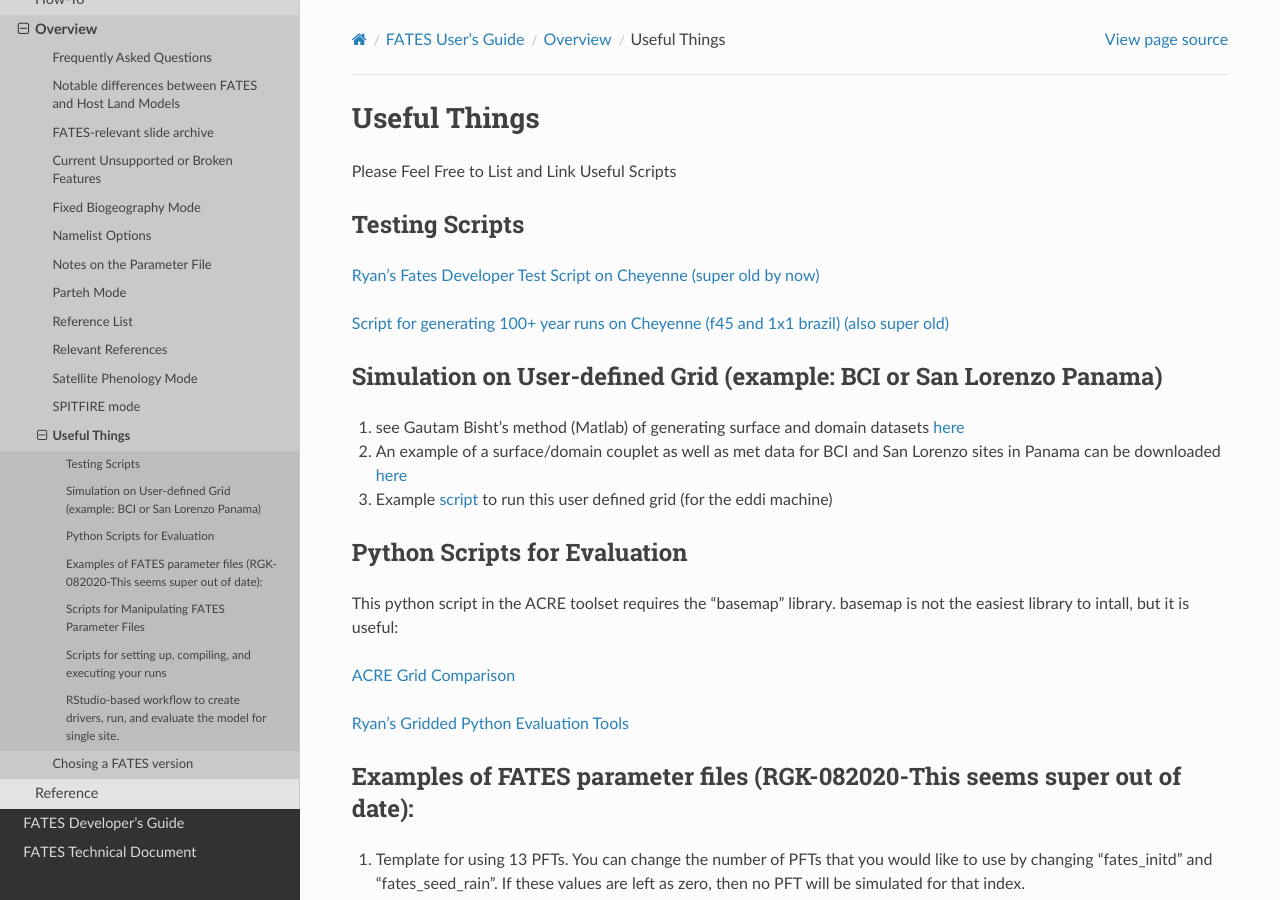
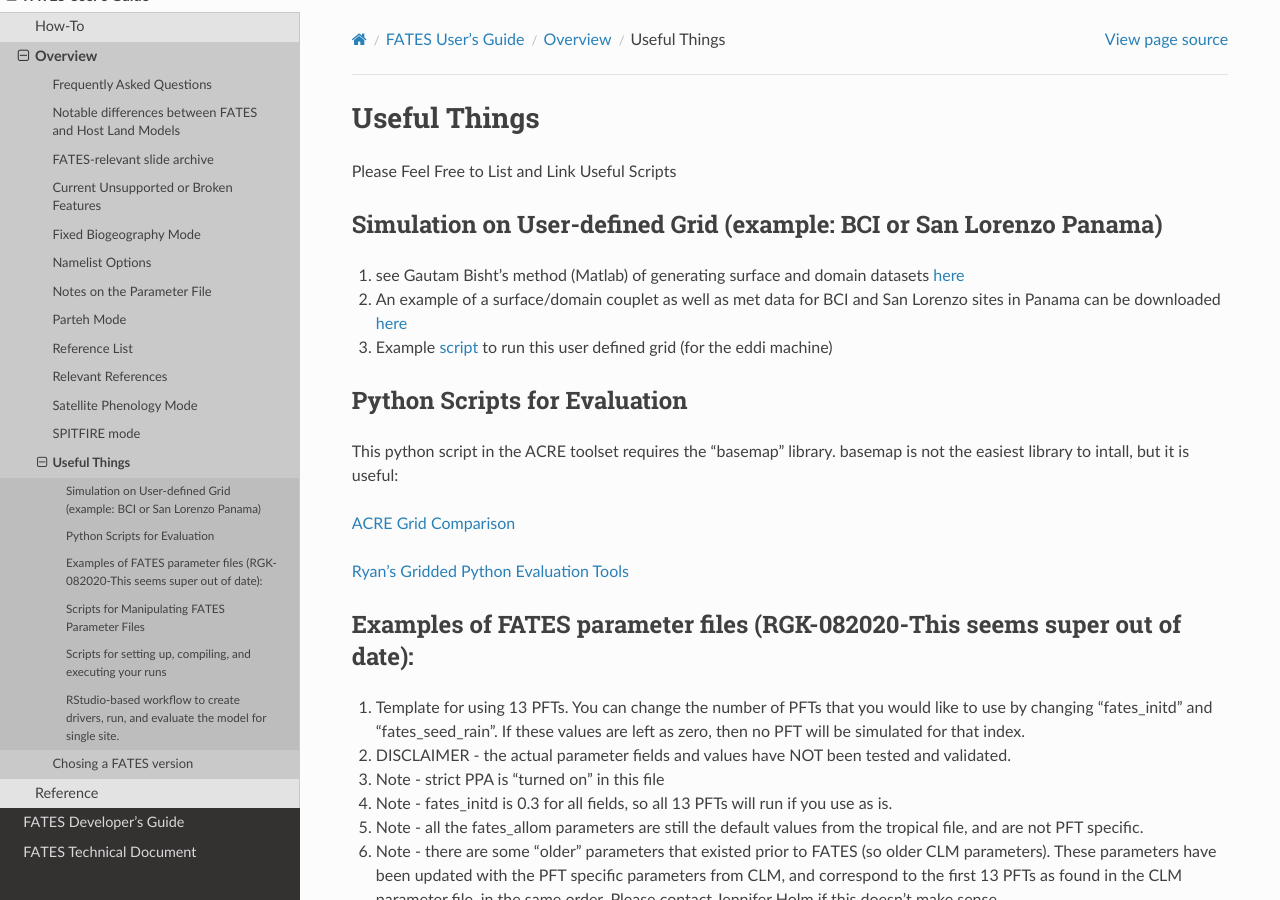
Before and after one commit to NGEET/fates-users-guide, a Sphinx documentation site: the page built from docs/source/user/Useful-Stuff.md, in a window 1280 px wide and 900 px high. Built offline with Sphinx 7.4.7 and the Read the Docs theme 2.0.0, drawn with Linux system fonts in a browser that asks for light colours.

Commit message:
Update Useful-Stuff.md

```diff
--- a/docs/source/user/Useful-Stuff.md
+++ b/docs/source/user/Useful-Stuff.md
@@ -1,12 +1,6 @@
 # Useful Things
 
 Please Feel Free to List and Link Useful Scripts
-
-## Testing Scripts
-
-[Ryan's Fates Developer Test Script on Cheyenne (super old by now)](https://drive.google.com/file/d/1SPNF9HqyA1GJNpC-Ya8HBjMUsBoHSVKm/view?usp=sharing)
-
-[Script for generating 100+ year runs on Cheyenne (f45 and 1x1 brazil) (also super old)](https://drive.google.com/file/d/0B_5e7rc3QoQqc3lXWlp5SkN3ajQ/view?usp=sharing)
 
 ## Simulation on User-defined Grid (example: BCI or San Lorenzo Panama)
 1) see Gautam Bisht's method (Matlab) of generating surface and domain datasets [here](https://github.com/bishtgautam/matlab-script-for-clm-sparse-grid)
```
